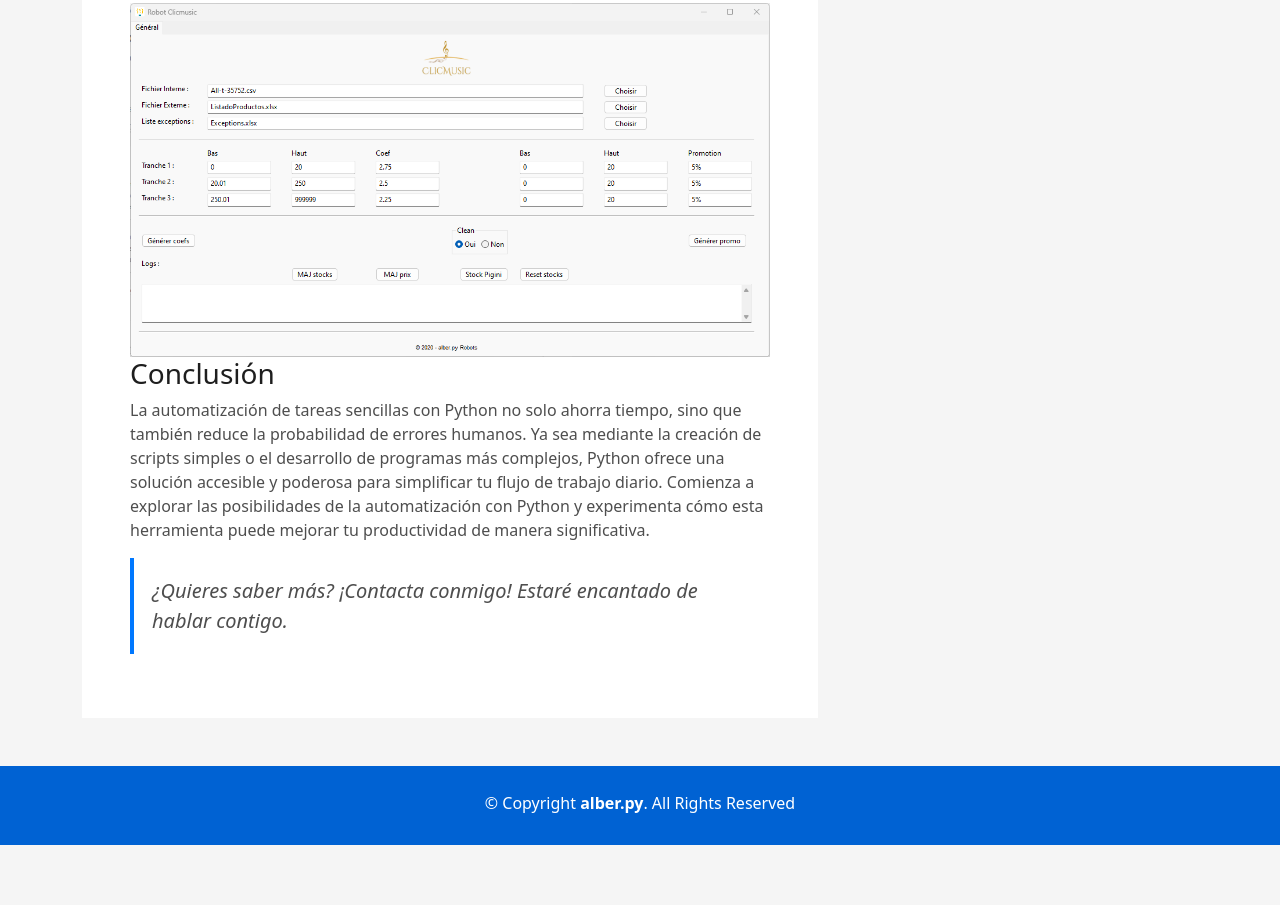
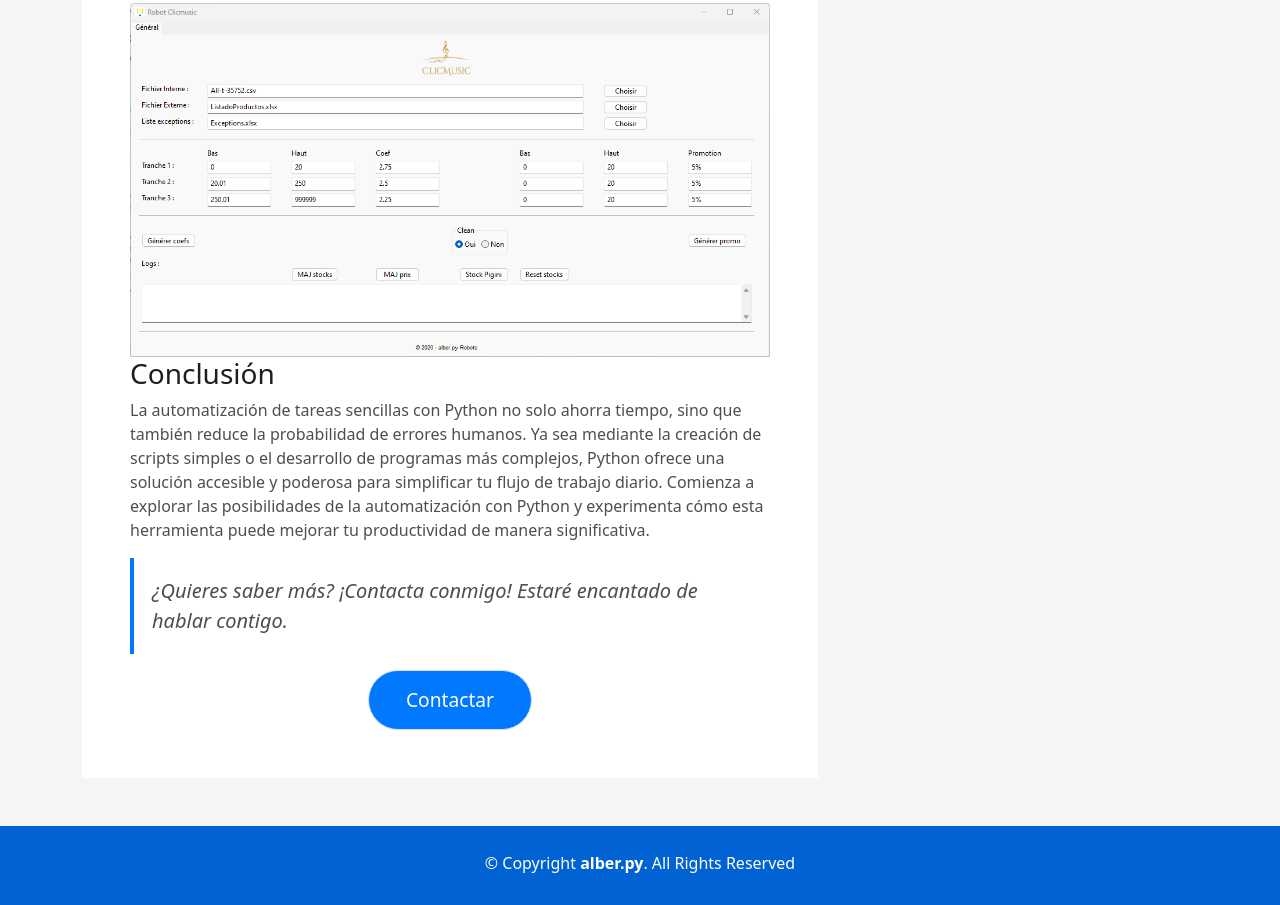
Before and after one commit to alberdotpy/alberdotpy.github.io, a plain HTML site: page blog-3.html in a window 1280 px wide. Shown: the part 3756-4661 px from the top of the page. Before the commit the page ends 4601 px from the top, so only its background shows below. Drawn offline with Linux system fonts and the light colour scheme.

Commit message:
Update blog-3.html

```diff
--- a/blog-3.html
+++ b/blog-3.html
@@ -188,6 +188,9 @@
                 <blockquote class="blockquote">
                   <p class="mb-0">¿Quieres saber más? ¡Contacta conmigo! Estaré encantado de hablar contigo.</p>
                 </blockquote>
+                <div class="col-md-12 text-center">
+                  <a href="mailto:alberdotpy@gmail.com" type="submit" class="button button-a button-big button-rouded">Contactar</a>
+                </div>
               </div>
             </div>
 
```
